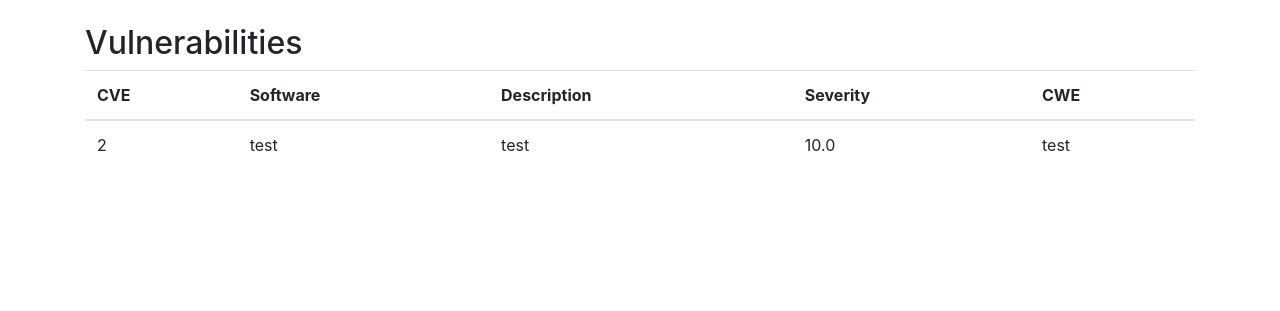
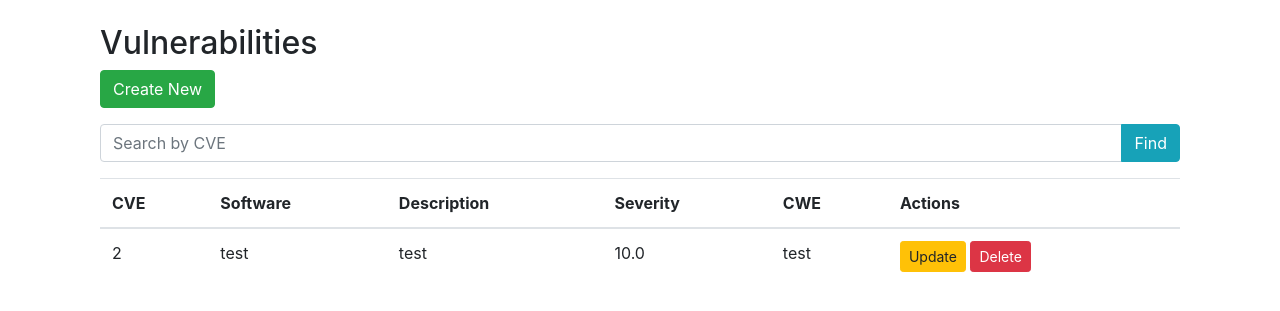
Before and after one commit to jorgesoft/django-vulns, a Django app: page /vulnerabilities/ in a window 1280 px wide. Shown: the part 56-367 px from the top of the page. Run offline with Django 5.2, Linux system fonts and the light colour scheme; data comes from the database, SQL or seed files in the repository; some libraries are stand-ins or nearby versions.

Commit message:
vulns list and find implemented

```diff
--- a/dashboard/templates/dashboard/vulnerabilities_list.html
+++ b/dashboard/templates/dashboard/vulnerabilities_list.html
@@ -1,7 +1,23 @@
 {% extends 'base.html' %}
 
 {% block content %}
+<div class="container mt-3">
     <h2>Vulnerabilities</h2>
+    <!-- Submenu for vulnerabilities actions -->
+    <div class="mb-3">
+        <a href="#" class="btn btn-success">Create New</a>
+        <!-- The Update and Delete buttons can be part of each vulnerability row or selected via another method -->
+    </div>
+    <div class="search-form mb-3">
+        <form method="get" action="{% url 'vulnerabilities' %}">
+            <div class="input-group">
+                <input type="text" class="form-control" name="cve_search" placeholder="Search by CVE" value="{{ request.GET.cve_search|default:'' }}">
+                <div class="input-group-append">
+                    <button type="submit" class="btn btn-info">Find</button>
+                </div>
+            </div>
+        </form>
+    </div>
      <table class="table">
         <thead>
             <tr>
@@ -10,6 +26,7 @@
                 <th>Description</th>
                 <th>Severity</th>
                 <th>CWE</th>
+                <th>Actions</th>
             </tr>
         </thead>
         <tbody>
@@ -20,8 +37,18 @@
                 <td>{{ vulnerability.description }}</td>
                 <td>{{ vulnerability.severity }}</td>
                 <td>{{ vulnerability.cwe }}</td>
+                <td>
+                    <!-- Example placeholder URLs for update/delete -->
+                    <a href="#" class="btn btn-warning btn-sm">Update</a>
+                    <a href="#" class="btn btn-danger btn-sm">Delete</a>
+                </td>
+            </tr>
+            {% empty %}
+            <tr>
+                <td colspan="6">No results available.</td>
             </tr>
             {% endfor %}
         </tbody>
     </table>
+</div>
 {% endblock %}
--- a/dashboard/views.py
+++ b/dashboard/views.py
@@ -19,5 +19,9 @@ def groups(request):
     return HttpResponse("Groups Page Placeholder")
 
 def vulnerabilities_list(request):
-    vulnerabilities = Vulnerabilities.objects.all()
-    return render(request, 'dashboard/vulnerabilities_list.html', {'vulnerabilities': vulnerabilities})
+    search_query = request.GET.get('cve_search', '')
+    if search_query:
+        vulnerabilities = Vulnerabilities.objects.filter(cve__icontains=search_query)
+    else:
+        vulnerabilities = Vulnerabilities.objects.all()
+    return render(request, 'dashboard/vulnerabilities_list.html', {'vulnerabilities': vulnerabilities, 'search_query': search_query})
```
Lines whose indentation alone changed are shown as unchanged.
